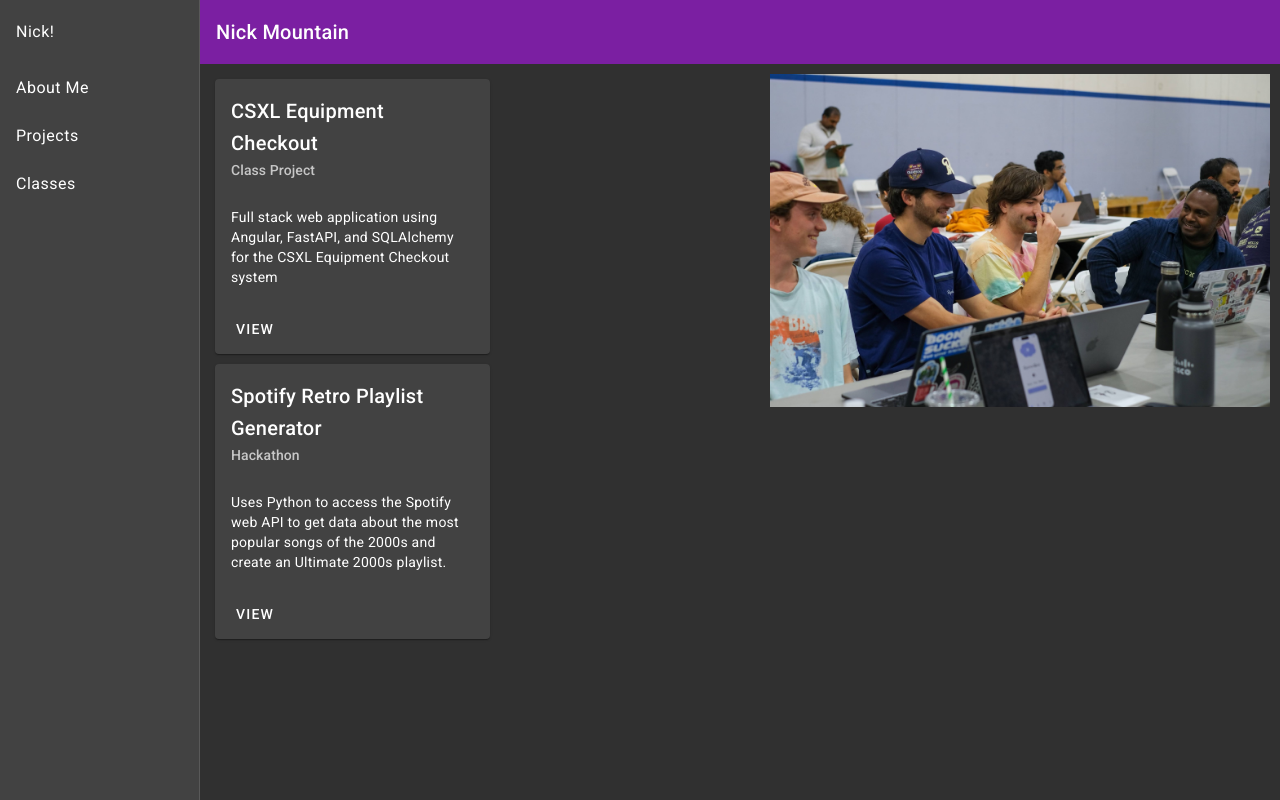
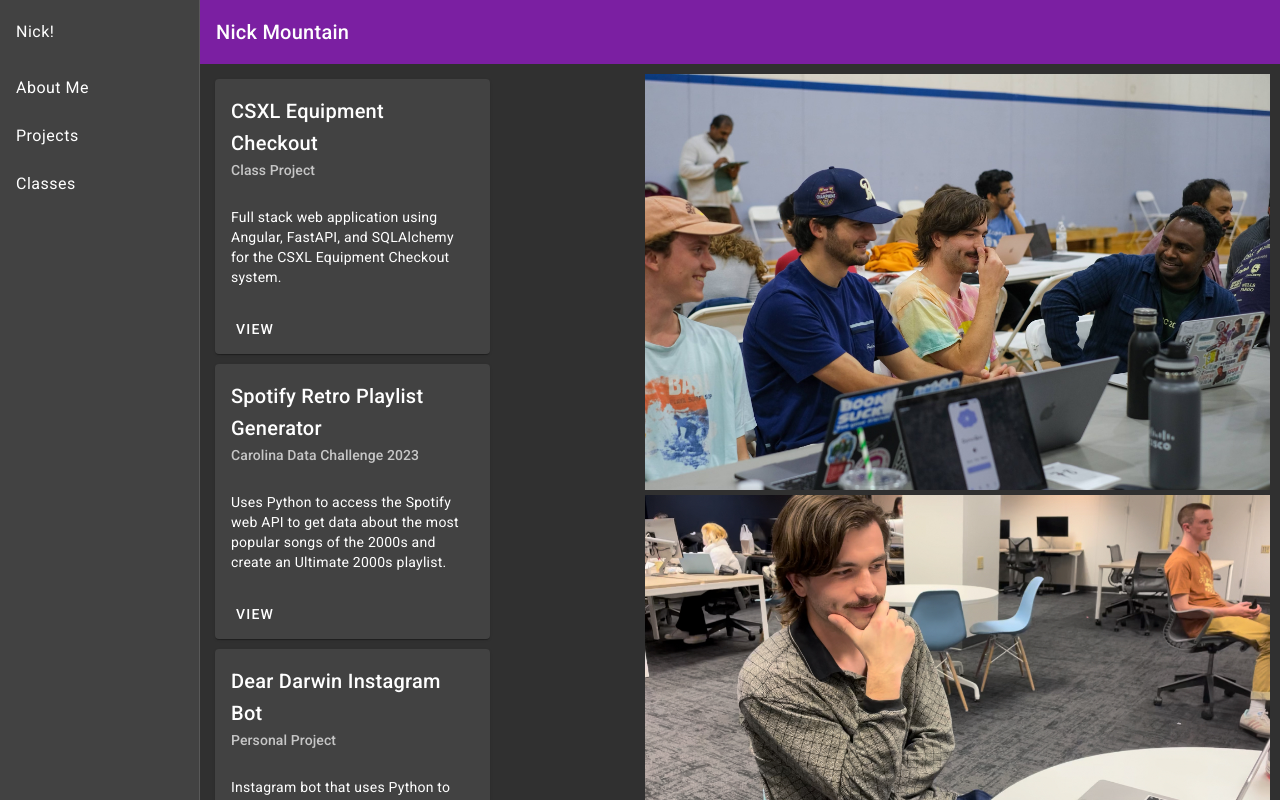
Before and after one commit to nicholasmountain11/nickmountain, an Angular app in the folder nick-app/: page /projects in a window 1280 px wide. Built offline with nearby package versions, Linux system fonts and the light colour scheme.

Commit message:
add all projects and second image to projects tab

```diff
--- a/nick-app/src/app/project.model.ts
+++ b/nick-app/src/app/project.model.ts
@@ -7,5 +7,4 @@ export interface Project {
     projectType: string;
     description: string;
     link: string;
-    image: string;
 }
--- a/nick-app/src/app/projects/projects.component.css
+++ b/nick-app/src/app/projects/projects.component.css
@@ -15,11 +15,23 @@
 }
 
 .right-image {
-    width:  500px;
+    width:  625px;
     height: auto;
     object-fit: contain;
+}
+
+.right-image-two {
+    width:  625px;
+    height: auto;
+    object-fit: contain;
+    margin-top: 5px;
 }
 
 .project-widget {
     margin: 5px; /* adjust this value as needed */
 }
+
+.image-container {
+    display: flex;
+    flex-direction: column;
+}
--- a/nick-app/src/app/projects/projects.component.html
+++ b/nick-app/src/app/projects/projects.component.html
@@ -2,5 +2,8 @@
     <div class="project-list">
         <project-widget class="project-widget" [project]="project" *ngFor="let project of projects"/>
     </div>
-    <img class="right-image" src="assets/hackNCpicture.jpeg" alt="HackNC 2023">
+    <div class="image-container">
+        <img class="right-image" src="assets/hackNCpicture.jpeg" alt="HackNC 2023">
+        <img class="right-image-two" src="assets/thoughtful-nick.jpg" alt="Thoughtful Nick">
+    </div>
 </div>
--- a/nick-app/src/app/projects/projects.component.ts
+++ b/nick-app/src/app/projects/projects.component.ts
@@ -12,16 +12,38 @@ export class ProjectsComponent {
       {
         name: 'CSXL Equipment Checkout',
         projectType: 'Class Project',
-        description: 'Full stack web application using Angular, FastAPI, and SQLAlchemy for the CSXL Equipment Checkout system',
+        description: 'Full stack web application using Angular, FastAPI, and SQLAlchemy for the CSXL Equipment Checkout system.',
         link: 'https://github.com/comp423-23f/csxl-final-team-d9',
-        image: 'assets/csxl-logo.png'
       },
       {
         name: 'Spotify Retro Playlist Generator',
-        projectType: 'Hackathon',
+        projectType: 'Carolina Data Challenge 2023',
         description: 'Uses Python to access the Spotify web API to get data about the most popular songs of the 2000s and create an Ultimate 2000s playlist.',
         link: 'https://github.com/nicholasmountain11/spotify',
-        image: 'assets/spotify-logo.png'
+      },
+      {
+        name: 'Dear Darwin Instagram Bot',
+        projectType: 'Personal Project',
+        description: 'Instagram bot that uses Python to choose a random Taylor Swift lyric and make it about Darwin Nunez.',
+        link: 'https://github.com/nicholasmountain11/nunez_instagram',
+      },
+      {
+        name: 'Farming Simulator Clicker App',
+        projectType: 'HackNC 2023',
+        description: 'Clicking based farming simulator app built with Swift.',
+        link: 'https://github.com/nicholasmountain11/farm-simulator'
+      },
+      {
+        name: 'Command Line Meteorologist',
+        projectType: 'Personal Project',
+        description: 'Python script that uses web scraping to describe the weather in a city of your choice.',
+        link: 'https://github.com/nicholasmountain11/weather'
+      },
+      {
+        name: 'nickmountain.com (this website!)',
+        projectType: 'Personal Project',
+        description: 'Personal website built with Angular for me to experiment with web development and show off things that I have done and learned.',
+        link: 'https://github.com/nicholasmountain11/web-nick'
       }
     ]
 }
```
Also changed, not shown: nick-app/src/assets/thoughtful-nick.jpg (added).
